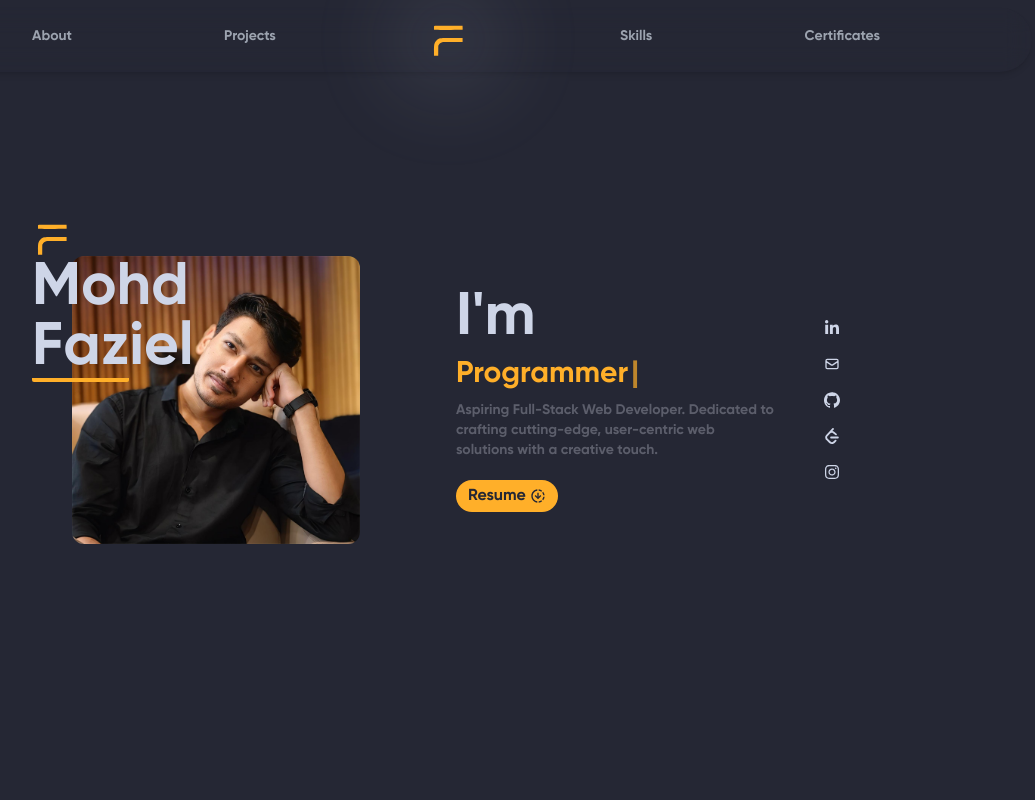
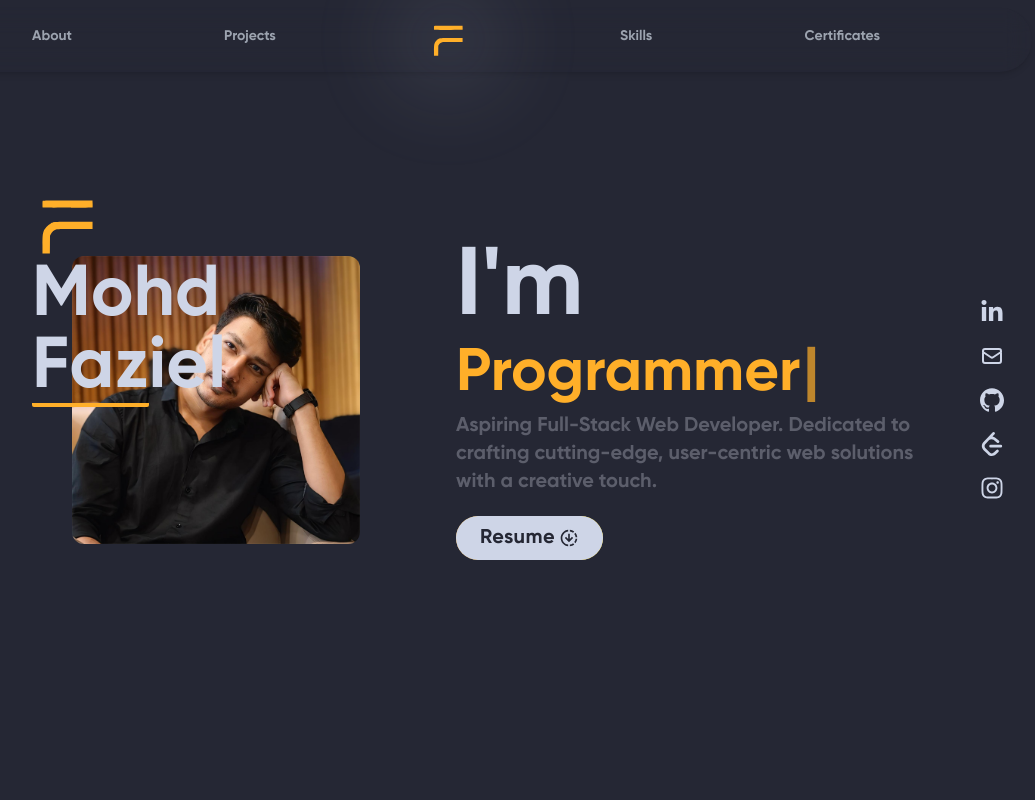
Before and after one commit to mohdfaziel/Portfolio, a React (Vite) app: page / in a window 1280 px wide. Shown: the top 800 px of the page, without its empty margins (184-1219 px from the left). Built offline with nearby package versions, Linux system fonts and the light colour scheme; the HTML template or start-up script is replaced by a standard one.

Commit message:
modified home

```diff
--- a/src/App.jsx
+++ b/src/App.jsx
@@ -1,6 +1,6 @@
 import '@fontsource/poppins';
 import NavBar from './Components/NavBar';
-import Home from './Components/Home';
+import Home from './Components/Home/Home';
 import Skills from './Components/Skills/Skills';
 import Projects from './Components/Projects/Projects';
 import Certifications from './Components/Certifications/Certifications';
--- a/src/Components/Home.jsx
+++ b/src/Components/Home/Home.jsx
@@ -1,15 +1,16 @@
 import { Cursor, useTypewriter } from "react-simple-typewriter";
-import Image from "../assets/Image.jpg";
+import Image from "../../assets/Image.jpg";
 import { motion } from "framer-motion";
-import fadeIn from "../Framer/Fadein.js";
-import Logo from "../assets/logo.svg";
+import fadeIn from "../../Framer/Fadein.js";
+import Logo from "../../assets/logo.svg";
 import { MdOutlineDownloading } from "react-icons/md";
 import { FaLinkedinIn } from "react-icons/fa6";
 import { ImGithub } from "react-icons/im";
 import { SiLeetcode } from "react-icons/si";
 import { FaInstagram } from "react-icons/fa";
 import { HiOutlineMail } from "react-icons/hi";
-import resume from "../assets/resume.pdf";
+import resume from "../../assets/resume.pdf";
+import ResumeButton from "./ResumeButton.jsx";
 export default function Home() {
   const [text] = useTypewriter({
     words: ["Web Developer", "Coder", "Programmer"],
@@ -41,10 +42,10 @@ export default function Home() {
               initial="hidden"
               whileInView={"show"}
               viewport={{ once: false, amount: 0.1 }}
-              className="absolute -top-9 -left-10"
+              className="absolute -top-9 md:-top-16 -left-10"
             >
-              <img width="40px" className="" src={Logo} alt="" />
-              <div className="name text-5xl md:text-6xl ">
+              <img width="40px" className="md:w-[70px]" src={Logo} alt="" />
+              <div className="name text-5xl md:text-7xl ">
                 Mohd <br />{" "}
                 <span className="border-b-4 rounded-sm border-main">Faz</span>
                 iel
@@ -60,41 +61,39 @@ export default function Home() {
           className="Right w-full md:w-[50%]  h-full flex justify-start items-center gap-3 md:gap-12"
         >
           <div className="Info flex flex-col gap-2 justify-center items-start">
-            <div className="text-6xl">I'm</div>
-            <div className="text-3xl text-main">
+            <div className="text-6xl md:text-8xl">I'm</div>
+            <div className="text-3xl md:text-6xl text-main">
               {text}
               <span className="text-main">
                 <Cursor cursorStyle="|" />
               </span>
             </div>
-            <div className="text-sm w-[18rem] md:w-[20rem] text-unactive">
+            <div className="text-sm md:text-xl w-[18rem] md:w-[30rem] text-unactive">
               Aspiring Full-Stack Web Developer. Dedicated to crafting
               cutting-edge, user-centric web solutions with a creative touch.
             </div>
             <a href={resume} target="_blank">
-              <button className="flex justify-center hover:scale-105 items-center gap-1 text-dark1 transition-all  bg-main px-3 py-1 rounded-2xl mt-3">
-                Resume <MdOutlineDownloading />
-              </button>
+              <ResumeButton />
             </a>
           </div>
-          <div className="SocialMedia flex flex-col justify-center items-center gap-5">
+          <div className="SocialMedia flex flex-col justify-center items-center gap-5 md:gap-7">
             <a href="https://www.linkedin.com/in/mohdfaziel/" target="_blank">
-              <FaLinkedinIn className="transition-all hover:scale-150" />
+              <FaLinkedinIn className="transition-all md:scale-150 md:hover:text-main hover:scale-150" />
             </a>
             <a href="mailto:mohdfazel969@gmail.com" target="_blank">
-              <HiOutlineMail className="transition-all hover:scale-150" />
+              <HiOutlineMail className="transition-all md:scale-150 md:hover:text-main hover:scale-150" />
             </a>
             <a href="https://github.com/mohdfaziel" target="_blank">
-              <ImGithub className="transition-all hover:scale-150" />
+              <ImGithub className="transition-all md:scale-150 md:hover:text-main hover:scale-150" />
             </a>
             <a href="https://leetcode.com/u/mohdfaziel/" target="_blank">
-              <SiLeetcode className="transition-all hover:scale-150" />
+              <SiLeetcode className="transition-all md:scale-150 md:hover:text-main hover:scale-150" />
             </a>
             <a
               href="https://www.instagram.com/heyy.faziel?igsh=MWQxdW1yNDJ5ZGVicA=="
               target="_blank"
             >
-              <FaInstagram className="transition-all hover:scale-150" />
+              <FaInstagram className="transition-all md:scale-150 md:hover:text-main hover:scale-150" />
             </a>
           </div>
         </motion.div>
--- /dev/null
+++ b/src/Components/Home/ResumeButton.jsx
@@ -0,0 +1,13 @@
+import { MdOutlineDownloading } from "react-icons/md";
+const ResumeButton = () => {
+  return (
+    <button className="relative mt-3 font-medium text-lg tracking-wide rounded-full cursor-pointer border-none bg-gradient-to-r from-[#FFAF29] to-[#FFD700] text-dark1 overflow-hidden group">
+      <span className="relative text-sm md:text-xl z-10 flex items-center justify-center gap-1 px-6 py-2 transition-colors duration-400 group-hover:text-dark1">
+        Resume <MdOutlineDownloading />
+      </span>
+      <div className="absolute inset-0 transform -skew-x-0 bg-active transition-transform duration-400 group-hover:translate-x-full"></div>
+    </button>
+  );
+};
+
+export default ResumeButton;
```
